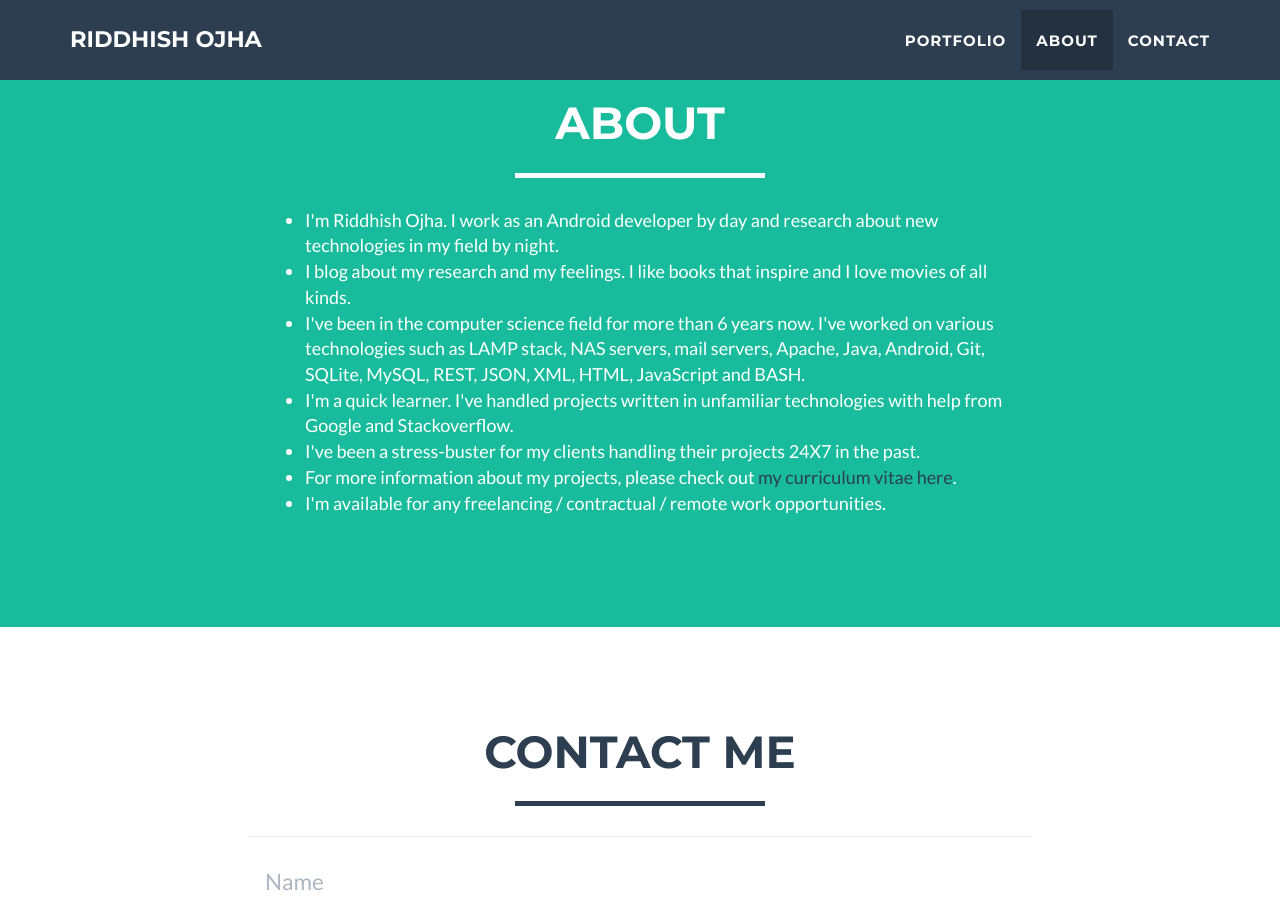
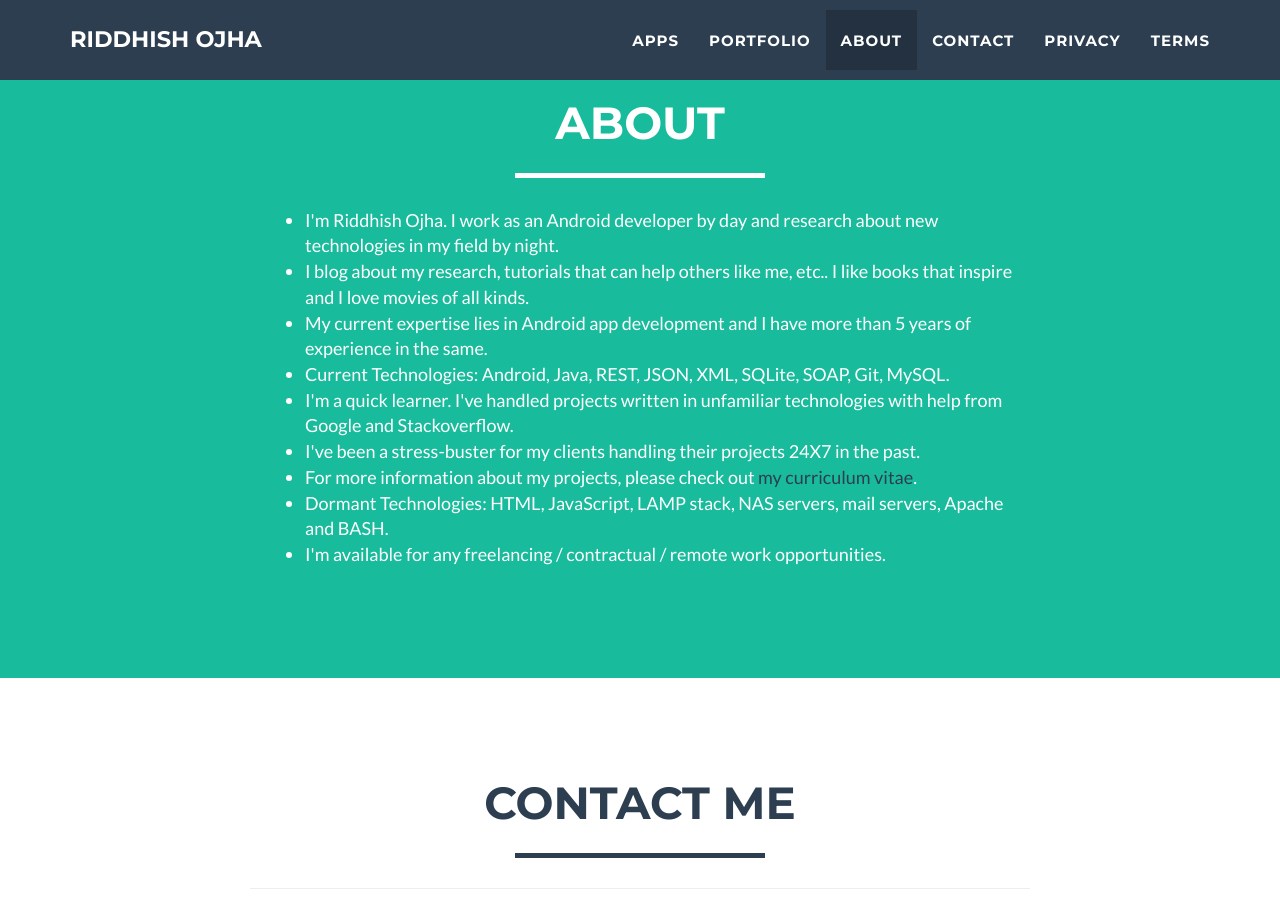
Before and after one commit to ojhariddhish/ojhariddhish.github.io, a Jekyll site: the page built from index.html, in a window 1280 px wide and 900 px high, scrolled down 1110 px. Built offline with Jekyll 4.4.1, drawn with Linux system fonts in a browser that asks for light colours; comment, search, counter and statistics services are not loaded.

Commit message:
Privacy Policy & Terms page added.

```diff
--- a/_includes/about.html
+++ b/_includes/about.html
@@ -13,14 +13,14 @@
                     <font size="4">
                     <li>I'm Riddhish Ojha. I work as an Android developer by day and research about new
                     technologies in my field by night.</li>
-                    <li>I blog about my research and my feelings. I like books that inspire and I love movies of all kinds. </li>
-                    <li>I've been in the computer science field for more than 6 years now. I've worked on various
-                      technologies such as LAMP stack, NAS servers, mail servers, Apache, Java, Android, Git,
-                      SQLite, MySQL, REST, JSON, XML, HTML, JavaScript and BASH. </li>
+                    <li>I blog about my research, tutorials that can help others like me, etc.. I like books that inspire and I love movies of all kinds. </li>
+                    <li>My current expertise lies in Android app development and I have more than 5 years of experience in the same. </li>
+                    <li>Current Technologies: Android, Java, REST, JSON, XML, SQLite, SOAP, Git, MySQL.</li>
                     <li>I'm a quick learner. I've handled projects written in unfamiliar technologies with help
                       from Google and Stackoverflow.</li>
                     <li>I've been a stress-buster for my clients handling their projects 24X7 in the past. </li>
-                    <li>For more information about my projects, please check out <a href="files/RiddhishOjha_CV.pdf" target="_blank" style="color:#2c3e50;"> my curriculum vitae here</a>.</li>
+                    <li>For more information about my projects, please check out <a href="files/RiddhishOjha_CV.pdf" target="_blank" style="color:#2c3e50;"> my curriculum vitae</a>.</li>
+                    <li>Dormant Technologies: HTML, JavaScript, LAMP stack, NAS servers, mail servers, Apache and BASH. </li>
                     <li>I'm available for any freelancing / contractual / remote work opportunities.</li></font>
                   </ul>
                 </div>
--- a/_includes/footer.html
+++ b/_includes/footer.html
@@ -36,6 +36,7 @@
                           Copyright &copy; {{ site.footer.copyright }} 20{{ site.time | date: '%y' }}
                         </div>
                         <div class="pull-right">
+
                           <a href="https://twitter.com/ojha_riddhish" class="twitter-follow-button" data-show-count="false" data-show-screen-name="false">Follow @ojha_riddhish</a>
                           <script>!function(d,s,id){var js,fjs=d.getElementsByTagName(s)[0],p=/^http:/.test(d.location)?'http':'https';if(!d.getElementById(id)){js=d.createElement(s);js.id=id;js.src=p+'://platform.twitter.com/widgets.js';fjs.parentNode.insertBefore(js,fjs);}}(document, 'script', 'twitter-wjs');</script>
 
--- a/_includes/nav.html
+++ b/_includes/nav.html
@@ -19,6 +19,9 @@
                         <a href="#page-top"></a>
                     </li>
                     <li class="page-scroll">
+                        <a href="https://play.google.com/store/apps/dev?id=8153852857257401093" target="_blank">Apps</a>
+                    </li>
+                    <li class="page-scroll">
                         <a href="#portfolio">Portfolio</a>
                     </li>
                     <li class="page-scroll">
@@ -27,6 +30,12 @@
                     <li class="page-scroll">
                         <a href="#contact">Contact</a>
                     </li>
+                    <li class="page-scroll">
+                        <a href="files/privacy.html" target="_blank">Privacy</a>
+                    </li>
+                    <li class="page-scroll">
+                        <a href="files/terms.html" target="_blank">Terms</a>
+                    </li>
                 </ul>
             </div>
             <!-- /.navbar-collapse -->
```
Also changed, not shown: files/privacy.html (added, +106 -0 lines), files/terms.html (added, +82 -0 lines).
